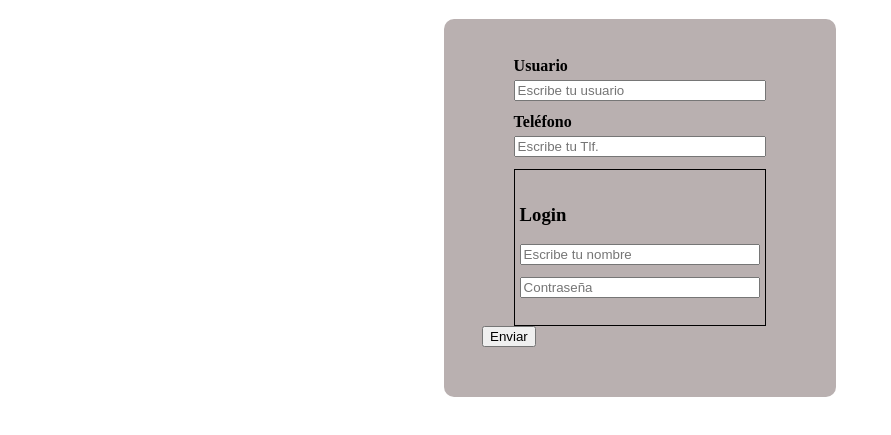
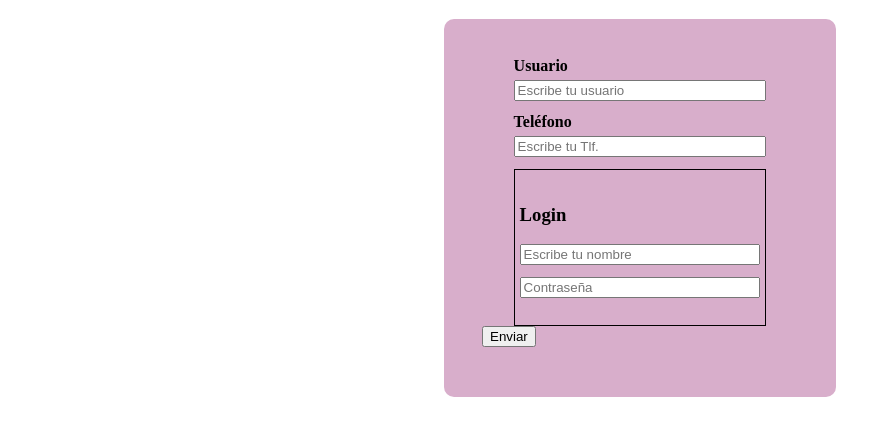
Before and after one commit to oalmaria/formularios, a plain HTML site: page index.html in a window 1280 px wide. Shown: the part 61-496 px from the top of the page, without its empty margins (0-891 px from the left). Drawn offline with Linux system fonts and the light colour scheme.

Commit message:
cambio fondo

```diff
--- a/css/estilos.css
+++ b/css/estilos.css
@@ -3,7 +3,7 @@ form{
     padding: 3%;
     border-radius: 10px;
     margin:auto;
-    background-color: rgb(185, 176, 176);
+    background-color: rgb(216, 174, 203);
 }
 div{
     display: flex;
```
